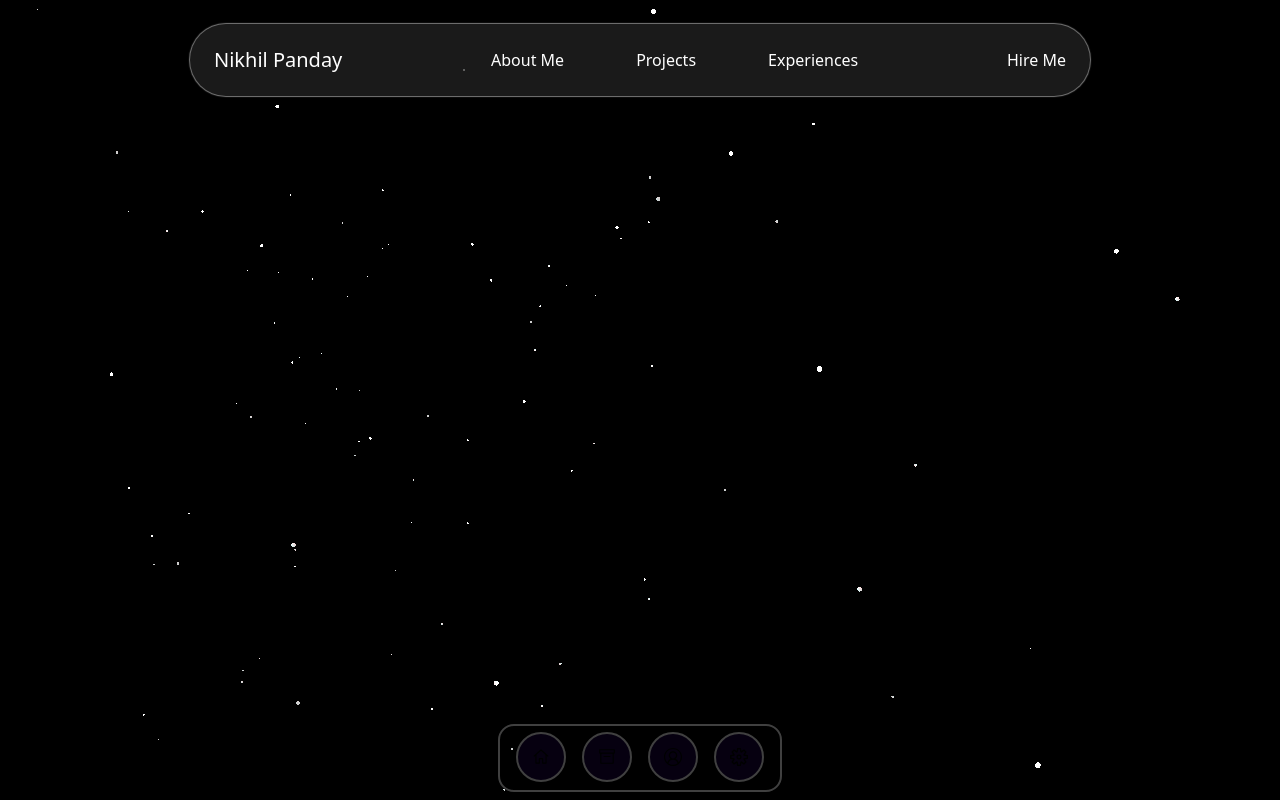
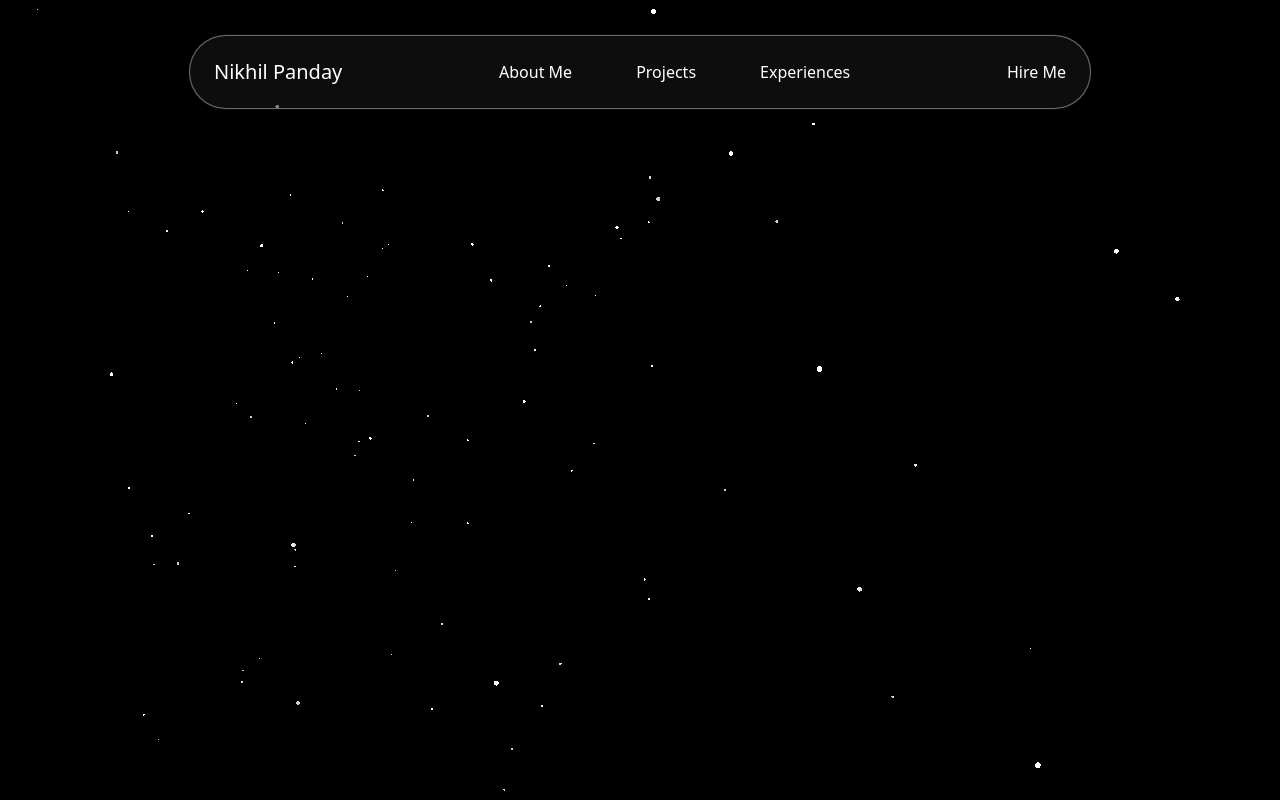
Before and after one commit to nikkkkk239/Portfolio, a React (Vite) app in the folder frontend/: page / in a window 1280 px wide. Shown: the top 800 px of the page. Built offline with nearby package versions, Linux system fonts and the light colour scheme.

Commit message:
Implemented Navbar

```diff
--- a/frontend/src/App.css
+++ b/frontend/src/App.css
@@ -1,6 +1,9 @@
 @import "tailwindcss";
-
+@import url('https://fonts.googleapis.com/css2?family=Fira+Sans:ital,wght@0,100;0,200;0,300;0,400;0,500;0,600;0,700;0,800;0,900;1,100;1,200;1,300;1,400;1,500;1,600;1,700;1,800;1,900&family=Jost:ital,wght@0,100..900;1,100..900&family=Montserrat:ital,wght@0,100..900;1,100..900&family=Roboto:ital,wght@0,100..900;1,100..900&display=swap');
 
 .whiteShadow{
     box-shadow: 0px 0px 1px 1px rgb(120, 120, 120);
 }
+.firaSans{
+    font-family: 'Fira Sans';
+}
--- a/frontend/src/App.tsx
+++ b/frontend/src/App.tsx
@@ -3,13 +3,15 @@ import Navbar from './components/Navbar';
 import './App.css'
 import Particles from './components/Dot';
 import Dock from './components/Dock';
-import { VscHome,VscArchive,VscAccount , VscSettingsGear } from 'react-icons/vsc';
+import { VscHome,VscArchive,VscAccount , VscSettingsGear, VscArrowCircleUp, VscArrowUp, VscMail } from 'react-icons/vsc';
 
   const items = [
-    { icon: <VscHome size={18} />, label: 'Home', onClick: () => alert('Home!') },
-    { icon: <VscArchive size={18} />, label: 'Archive', onClick: () => alert('Archive!') },
-    { icon: <VscAccount size={18} />, label: 'Profile', onClick: () => alert('Profile!') },
-    { icon: <VscSettingsGear size={18} />, label: 'Settings', onClick: () => alert('Settings!') },
+    { icon: <VscAccount size={18} />, label: 'About', onClick: () => alert('About Me!') },
+    { icon: <VscHome size={18} />, label: 'Skills', onClick: () => alert('Skills!') },
+
+    { icon: <VscMail size={18} />, label: 'Contact', onClick: () => alert('Contact!') },
+
+    { icon: <VscArrowUp size={18} />, label: 'Back To Top', onClick: () => window.scrollTo({top:0 , behavior:"smooth"}) },
   ];
 
 
@@ -38,8 +40,9 @@ function App() {
     magnification={70}
 
   />
-        <div className='h-[100vh] w-full'></div>
+
       </div>
+      <div className='h-[100vh] bg-black w-full'></div>
     </div>
   )
 }
--- a/frontend/src/components/Dock.tsx
+++ b/frontend/src/components/Dock.tsx
@@ -91,7 +91,7 @@ function DockItem({
       onFocus={() => isHovered.set(1)}
       onBlur={() => isHovered.set(0)}
       onClick={onClick}
-      className={`relative inline-flex items-center justify-center rounded-full bg-[#060010] border-neutral-700 border-2 shadow-md ${className}`}
+      className={`relative cursor-pointer inline-flex items-center justify-center rounded-full bg-[#060010] border-neutral-700 border-2 shadow-md ${className}`}
       tabIndex={0}
       role="button"
       aria-haspopup="true"
@@ -116,6 +116,8 @@ function DockLabel({ children, className = "", ...rest }: DockLabelProps) {
     return () => unsubscribe();
   }, [isHovered]);
 
+
+
   return (
     <AnimatePresence>
       {isVisible && (
@@ -124,7 +126,8 @@ function DockLabel({ children, className = "", ...rest }: DockLabelProps) {
           animate={{ opacity: 1, y: -10 }}
           exit={{ opacity: 0, y: 0 }}
           transition={{ duration: 0.2 }}
-          className={`${className} absolute -top-6 left-1/2 w-fit whitespace-pre rounded-md border border-neutral-700 bg-[#060010] px-2 py-0.5 text-xs text-white`}
+
+          className={`${className} absolute  -top-6 left-1/2 w-fit whitespace-pre rounded-md border border-neutral-700 bg-[#060010] px-2 py-0.5 text-xs text-white`}
           role="tooltip"
           style={{ x: "-50%" }}
         >
@@ -142,7 +145,7 @@ type DockIconProps = {
 
 function DockIcon({ children, className = "" }: DockIconProps) {
   return (
-    <div className={`flex items-center justify-center ${className}`}>
+    <div className={`flex text-white items-center justify-center ${className}`}>
       {children}
     </div>
   );
@@ -160,6 +163,18 @@ export default function Dock({
 }: DockProps) {
   const mouseX = useMotionValue(Infinity);
   const isHovered = useMotionValue(0);
+  const [display, setDisplay] = useState(false);
+
+
+  useEffect(()=>{
+    const scrollEffect = ()=>{
+      const currentScroll = window.scrollY;
+      setDisplay(currentScroll > 150);
+    }
+    window.addEventListener("scroll" , scrollEffect);
+    return ()=> window.addEventListener("scroll" , scrollEffect);
+
+  },[])
 
   const maxHeight = useMemo(
     () => Math.max(dockHeight, magnification + magnification / 2 + 4),
@@ -182,7 +197,7 @@ export default function Dock({
           isHovered.set(0);
           mouseX.set(Infinity);
         }}
-        className={`${className} absolute bottom-2 left-1/2 transform -translate-x-1/2 flex items-end w-fit gap-4 rounded-2xl border-neutral-700 border-2 pb-2 px-4`}
+        className={`${className} fixed bottom-15 ${display ? "translate-y-0" : "translate-y-[2000px]"} left-1/2 transform  flex items-end w-fit gap-4 -translate-x-1/2 rounded-2xl border-neutral-700 duration-500 transition-all border-2 pb-2 px-4`}
         style={{ height: panelHeight }}
         role="toolbar"
         aria-label="Application dock"
@@ -198,7 +213,7 @@ export default function Dock({
             magnification={magnification}
             baseItemSize={baseItemSize}
           >
-            <DockIcon>{item.icon}</DockIcon>
+            <DockIcon >{item.icon}</DockIcon>
             <DockLabel>{item.label}</DockLabel>
           </DockItem>
         ))}
--- a/frontend/src/components/Navbar.tsx
+++ b/frontend/src/components/Navbar.tsx
@@ -1,14 +1,19 @@
 import React, { useState, useRef ,useEffect} from 'react';
+import { VscArrowDown } from 'react-icons/vsc';
+import { HiChevronDown } from 'react-icons/hi';
 
 const Navbar = () => {
   const [highlightStyle, setHighlightStyle] = useState({ left: 0, width: 0 });
   const ulRef = useRef<HTMLUListElement>(null);
   const [showNavbar,setShowNavbar] = useState(true);
+  const [menuShown , setMenuShown]= useState(false);
+
 
   const handleHover = (e: React.MouseEvent<HTMLLIElement>) => {
     const target = e.currentTarget;
     const containerLeft = ulRef.current?.getBoundingClientRect().left || 0;
     const targetRect = target.getBoundingClientRect();
+
 
     setHighlightStyle({
       left: targetRect.left - containerLeft,
@@ -37,19 +42,46 @@ const Navbar = () => {
   }, []);
 
 
+  const handleOptionsClick = ()=>{
+    setMenuShown(prev=>!prev);
+  }
+
+
   return (
-    <div className="fixed w-full mt-6 z-10 text-white">
-      <div className={`max-w-[900px] ${!showNavbar && "translate-y-[-300px]"} mx-auto py-4 backdrop-blur-2xl bg-white/10 rounded-full flex justify-between transition-all duration-300 whiteShadow items-center px-6`}>
-        <div className="font-medium text-xl">Nikhil Panday</div>
+    <div className="fixed w-full mt-9 z-10 px-4 md:px-6 text-white">
+      <div className={`max-w-[500px] w-full md:max-w-[900px] ${!showNavbar && "translate-y-[-300px]"} mx-auto py-4 backdrop-blur-lg bg-white/5 relative rounded-full flex justify-between transition-all duration-300 whiteShadow items-center px-6`}>
+
+        <div className={`absolute transform
+          ${menuShown ? "opacity-100 translate-y-0" : "opacity-0 -translate-y-16"}
+          left-1/2 -translate-x-1/2 bottom-[-140px]
+          transition-all duration-300
+          flex flex-col items-center
+          backdrop-blur-lg bg-white/5 text-white
+          rounded-lg pt-1 whiteShadow md:hidden`}>
+
+          {['About Me', 'Projects', 'Experiences'].map((item, index) => (
+            <p
+              key={index}
+              className="px-4 py-2 cursor-pointer transition-transform hover:-translate-y-1 rounded-md duration-200"
+            >
+              {item}
+            </p>
+          ))}
+        </div>
+
+
+        <div className={`absolute hover:scale-120 hover:font-bold  md:hidden text-white transition-all duration-100 left-1/2 transform bottom-0 cursor-pointer text-xl' title='More Options ${menuShown && "rotate-180"}`} onClick={()=>handleOptionsClick()} title='More Options'><HiChevronDown/></div>
+        <div className="font-medium  text-xl">Nikhil Panday</div>
 
         {/* UL container with ref */}
         <ul
           ref={ulRef}
-          className="relative flex gap-10 px-2 py-1" onMouseLeave={handlMouseLeave}
+          className="relative hidden
+           md:flex gap-8 px-2 py-1" onMouseLeave={handlMouseLeave}
         >
           {/* Sliding highlight */}
           <div
-            className="absolute h-9 bg-white rounded-full transition-all duration-300 ease-in-out z-[-1]"
+            className="absolute h-9 bg-white/20 rounded-full transition-all duration-500 ease-in-out z-[-1]"
             style={{
               left: highlightStyle.left,
               width: highlightStyle.width,
@@ -61,7 +93,7 @@ const Navbar = () => {
             <li
               key={index}
               onMouseEnter={handleHover}
-              className="px-4 py-1 hover:text-black cursor-pointer rounded-md transition-colors duration-200"
+              className="px-4 py-1  cursor-pointer rounded-md transition-colors duration-200"
             >
               {item}
             </li>
```
